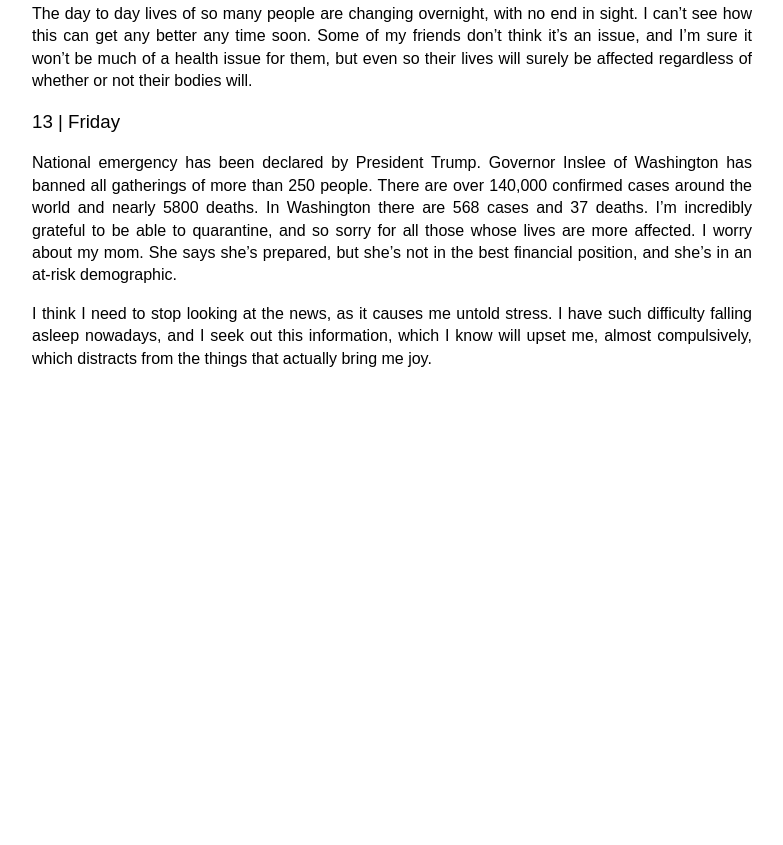
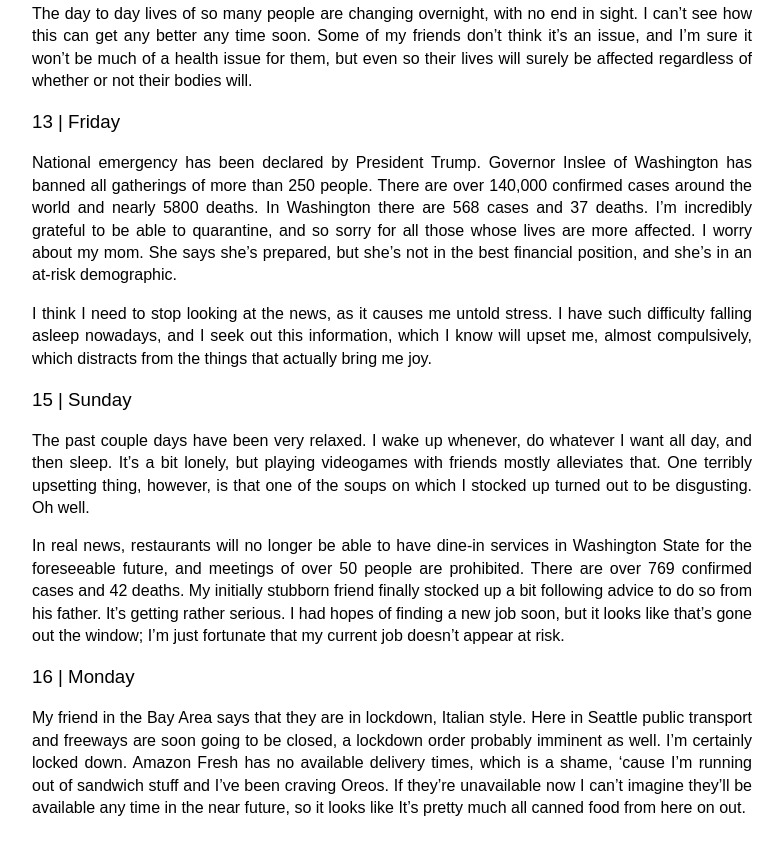
Before and after one commit to coronablog/coronablog.github.io, a plain HTML site: page index.html in a window 1280 px wide. Shown: the part 2481-3326 px from the top of the page, without its empty margins (248-1031 px from the left). Before the commit the page ends 2877 px from the top, so only its background shows below. Drawn offline with Linux system fonts and the light colour scheme.

Commit message:
Add files via upload

```diff
--- a/index.css
+++ b/index.css
@@ -8,9 +8,7 @@ body {
 }
 
 h1, #intro {text-align: center}
-
 h2 {border-bottom: 2px solid black}
-
 h1, h2, h3 {font-weight: normal}
 
 p {font-weight: lighter}
--- a/index.html
+++ b/index.html
@@ -115,5 +115,21 @@
   <p>
     I think I need to stop looking at the news, as it causes me untold stress. I have such difficulty falling asleep nowadays, and I seek out this information, which I know will upset me, almost compulsively, which distracts from the things that actually bring me joy.
   </p>
+
+  <h3>15 | Sunday</h3>
+
+  <p>
+    The past couple days have been very relaxed. I wake up whenever, do whatever I want all day, and then sleep. It’s a bit lonely, but playing videogames with friends mostly alleviates that. One terribly upsetting thing, however, is that one of the soups on which I stocked up turned out to be disgusting. Oh well.
+  </p>
+
+  <p>
+    In real news, restaurants will no longer be able to have dine-in services in Washington State for the foreseeable future, and meetings of over 50 people are prohibited. There are over 769 confirmed cases and 42 deaths. My initially stubborn friend finally stocked up a bit following advice to do so from his father. It’s getting rather serious. I had hopes of finding a new job soon, but it looks like that’s gone out the window; I’m just fortunate that my current job doesn’t appear at risk.
+  </p>
+
+  <h3>16 | Monday</h3>
+
+  <p>
+    My friend in the Bay Area says that they are in lockdown, Italian style. Here in Seattle public transport and freeways are soon going to be closed, a lockdown order probably imminent as well. I’m certainly locked down. Amazon Fresh has no available delivery times, which is a shame, ‘cause I’m running out of sandwich stuff and I’ve been craving Oreos. If they’re unavailable now I can’t imagine they’ll be available any time in the near future, so it looks like It’s pretty much all canned food from here on out.
+  </p>
 </body>
 </html>
```
